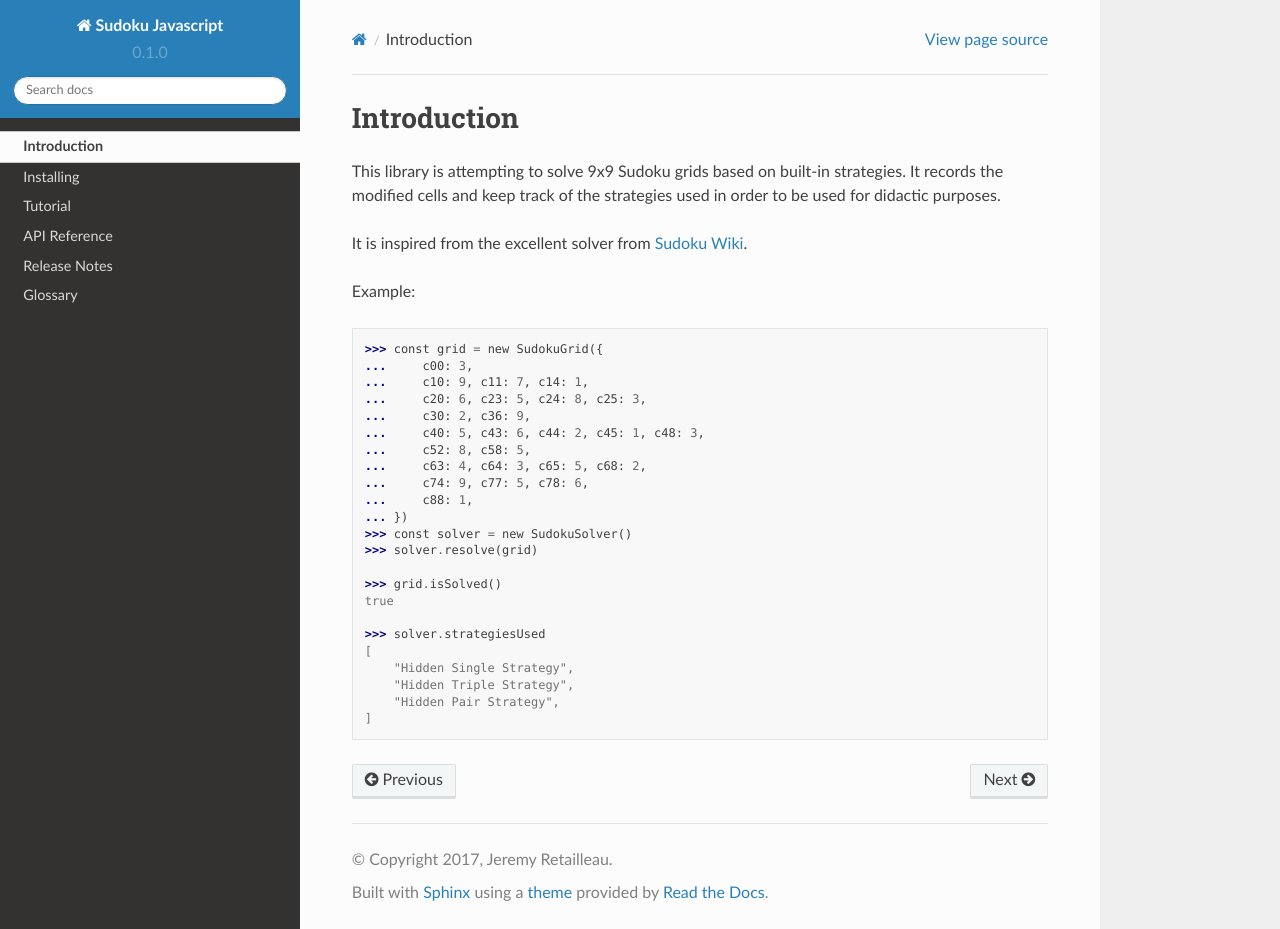
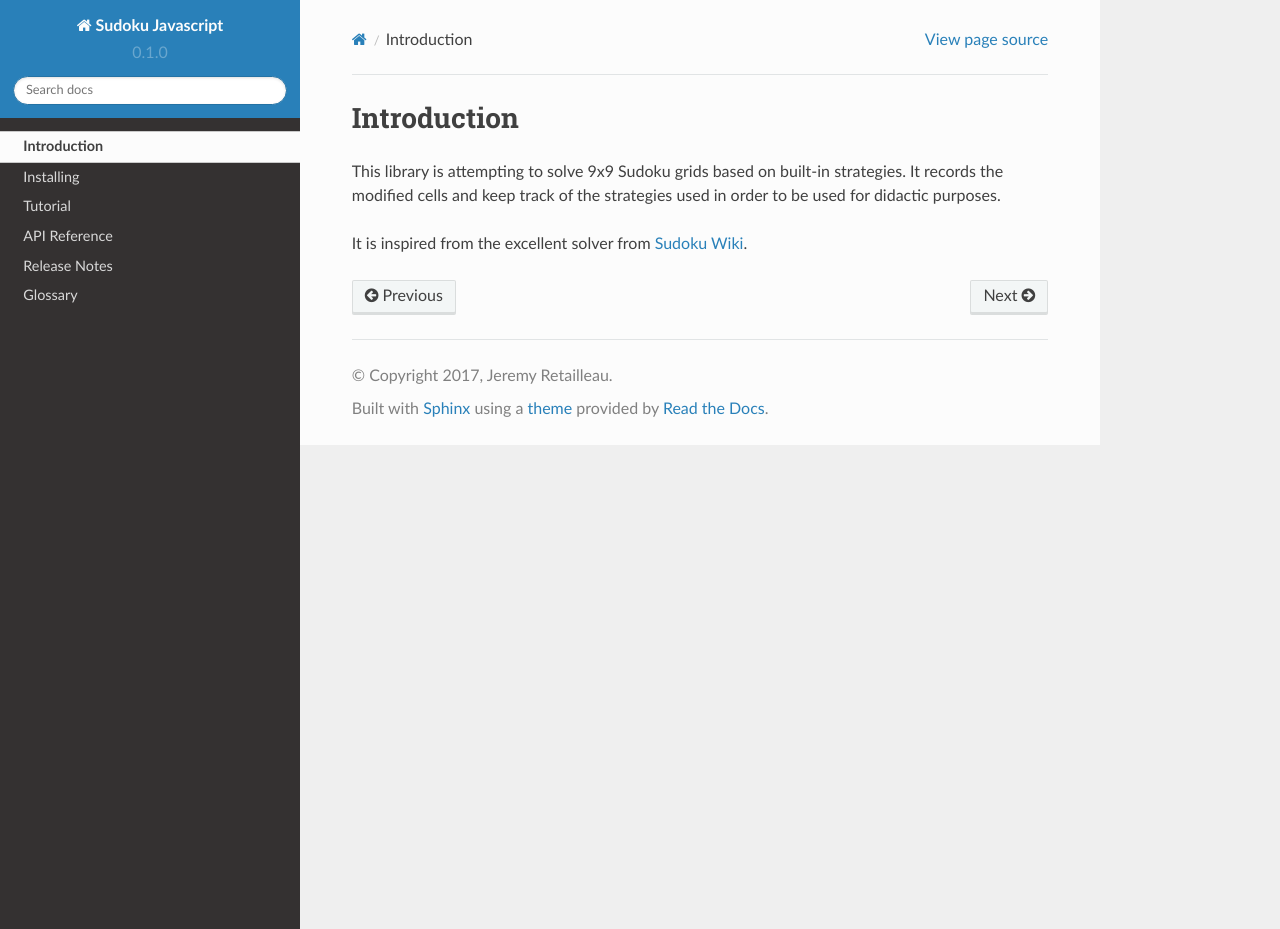
Before and after one commit to buddly27/sudoku-javascript, a Sphinx documentation site: the page built from doc/introduction.rst, in a window 1280 px wide and 929 px high. Built offline with Sphinx 7.4.7 and the Read the Docs theme 2.0.0, drawn with Linux system fonts in a browser that asks for light colours.

Commit message:
Remove introduction example

```diff
--- a/doc/introduction.rst
+++ b/doc/introduction.rst
@@ -10,29 +10,3 @@ used in order to be used for didactic purposes.
 
 It is inspired from the excellent solver from
 `Sudoku Wiki <http://www.sudokuwiki.org/>`_.
-
-Example::
-
-    >>> const grid = new SudokuGrid({
-    ...     c00: 3,
-    ...     c10: 9, c11: 7, c14: 1,
-    ...     c20: 6, c23: 5, c24: 8, c25: 3,
-    ...     c30: 2, c36: 9,
-    ...     c40: 5, c43: 6, c44: 2, c45: 1, c48: 3,
-    ...     c52: 8, c58: 5,
-    ...     c63: 4, c64: 3, c65: 5, c68: 2,
-    ...     c74: 9, c77: 5, c78: 6,
-    ...     c88: 1,
-    ... })
-    >>> const solver = new SudokuSolver()
-    >>> solver.resolve(grid)
-
-    >>> grid.isSolved()
-    true
-
-    >>> solver.strategiesUsed
-    [
-        "Hidden Single Strategy",
-        "Hidden Triple Strategy",
-        "Hidden Pair Strategy",
-    ]
```
